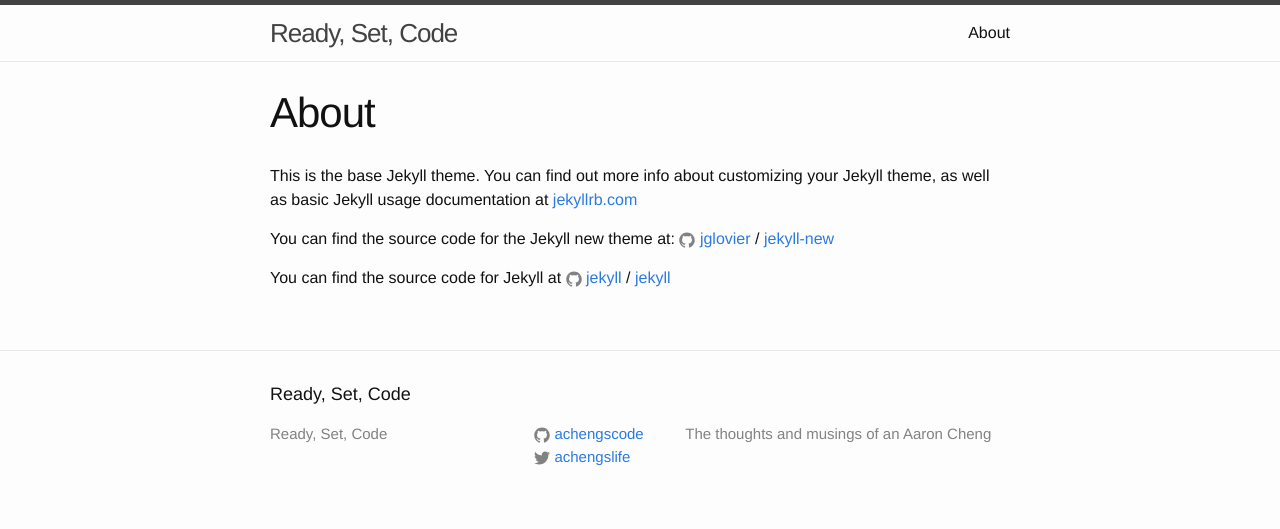
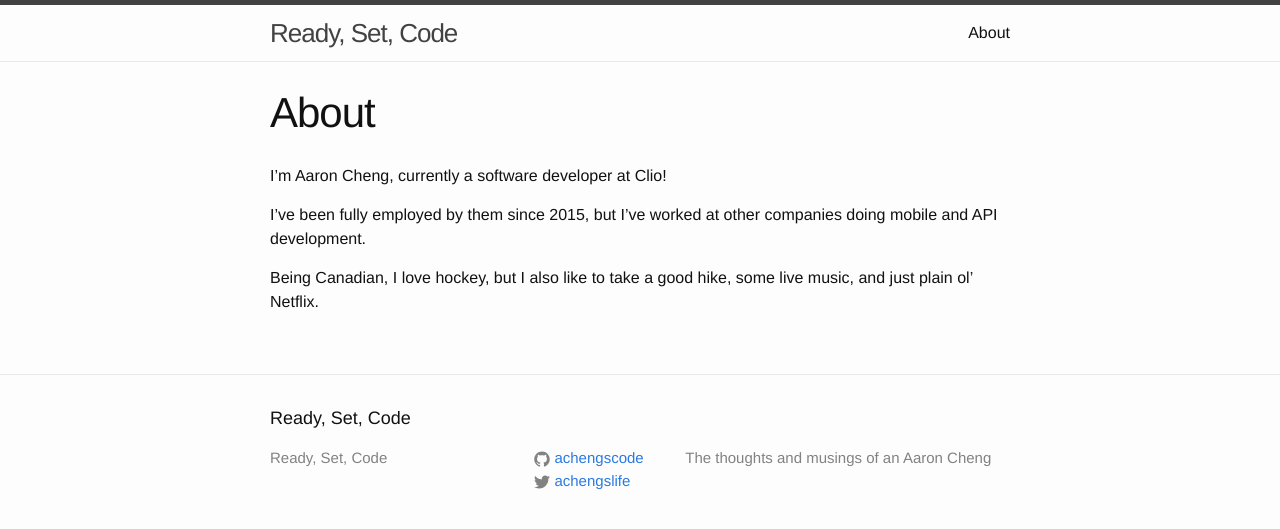
Before and after one commit to achengscode/achengscode.github.io, a Jekyll site: the page built from about.md, in a window 1280 px wide. Shown: the top 529 px of the page. Built offline with Jekyll 4.4.1, drawn with Linux system fonts in a browser that asks for light colours.

Commit message:
updating about page

```diff
--- a/about.md
+++ b/about.md
@@ -4,12 +4,10 @@ title: About
 permalink: /about/
 ---
 
-This is the base Jekyll theme. You can find out more info about customizing your Jekyll theme, as well as basic Jekyll usage documentation at [jekyllrb.com](http://jekyllrb.com/)
+I'm Aaron Cheng, currently a software developer at Clio!
 
-You can find the source code for the Jekyll new theme at:
-{% include icon-github.html username="jglovier" %} /
-[jekyll-new](https://github.com/jglovier/jekyll-new)
+I've been fully employed by them since 2015, but I've worked at other
+companies doing mobile and API development.
 
-You can find the source code for Jekyll at
-{% include icon-github.html username="jekyll" %} /
-[jekyll](https://github.com/jekyll/jekyll)
+Being Canadian, I love hockey, but I also like to take a good hike,
+some live music, and just plain ol' Netflix.
```
